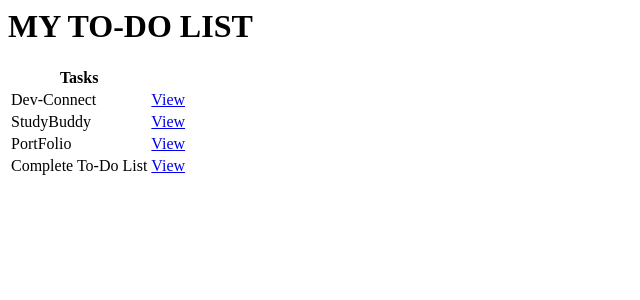
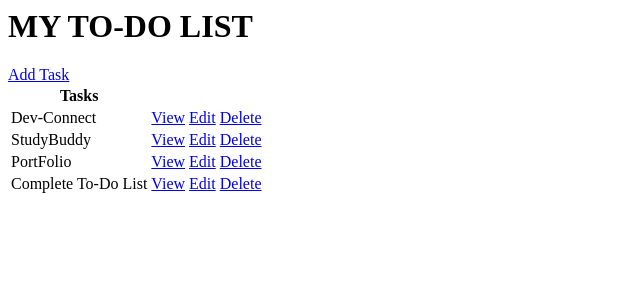
Before and after one commit to imchandu1107/Django_ToDo_List, a Django app: page / in a window 1280 px wide. Shown: the top 300 px of the page, without its empty margins (0-640 px from the left). Run offline with Django 3.2, Linux system fonts and the light colour scheme; data comes from the database, SQL or seed files in the repository; both versions use the stored data as it was after the commit.

Commit message:
crud operations implemeted

```diff
--- a/base/templates/base/task_list.html
+++ b/base/templates/base/task_list.html
@@ -1,13 +1,18 @@
 <h1>MY TO-DO LIST</h1>
+<a href="{% url 'task-create' %}">Add Task</a>
 <table>
     <tr>
         <th>Tasks</th>
+        <th></th>
+        <th></th>
         <th></th>
     </tr>
     {% for task in tasks %}
     <tr>
         <td>{{task.title}}</td>
         <td><a href="{% url 'task' task.id %}">View</a></td>
+        <td><a href="{% url 'task-update' task.id %}">Edit</a></td>
+        <td><a href="{% url 'task-delete' task.id %}">Delete</a></td>
     </tr>
     {% empty %}
     <h3>No items in list</h3>
--- a/base/urls.py
+++ b/base/urls.py
@@ -1,7 +1,10 @@
 from django.urls import path
-from .views import TaskDetail, TaskList
+from .views import TaskCreate, TaskDelete, TaskDetail, TaskList, TaskUpdate
 
 urlpatterns=[
     path('',TaskList.as_view(),name='tasks'),
     path('task/<int:pk>/',TaskDetail.as_view(),name='task'),
+    path('task-create/',TaskCreate.as_view(),name='task-create'),
+    path('task-update/<int:pk>/',TaskUpdate.as_view(),name='task-update'),
+    path('task-delete/<int:pk>/',TaskDelete.as_view(),name='task-delete'),
 ]
--- a/base/views.py
+++ b/base/views.py
@@ -1,7 +1,9 @@
 from django.shortcuts import render
 from django.views.generic.list import ListView
 from django.views.generic.detail import DetailView
+from django.views.generic.edit import CreateView,UpdateView,DeleteView
 from .models import Task
+from django.urls import reverse_lazy
 
 # Create your views here.
 class TaskList(ListView):
@@ -12,3 +14,18 @@ class TaskDetail(DetailView):
     model = Task
     context_object_name='task'
     template_name='base/task.html'
+
+class TaskCreate(CreateView):
+    model = Task
+    fields='__all__'
+    success_url=reverse_lazy('tasks')
+
+class TaskUpdate(UpdateView):
+    model = Task
+    fields='__all__'
+    success_url=reverse_lazy('tasks')
+
+class TaskDelete(DeleteView):
+    model = Task
+    context_object_name='task'
+    success_url=reverse_lazy('tasks')
```
Also changed, not shown: base/templates/base/task_confirm_delete.html (added, +7 -0 lines), base/templates/base/task_form.html (added, +7 -0 lines), db.sqlite3.
